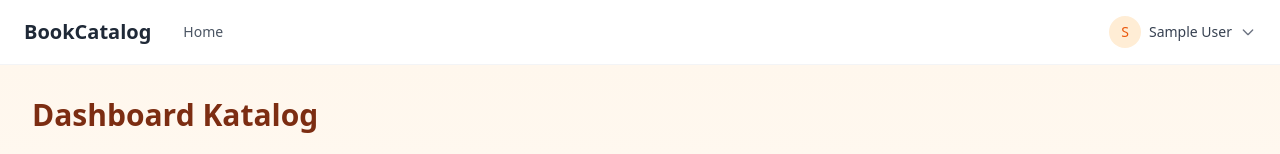
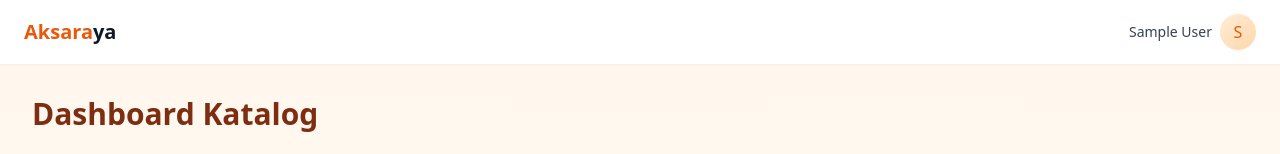
Before and after one commit to Aldeanv/aksaraya, a React (Vite) app: page /dashboard in a window 1280 px wide. Shown: the top 154 px of the page. Built offline with nearby package versions, Linux system fonts and the light colour scheme; no server answers; sample sign-in values are in the browser's storage.

Commit message:
refactor: redesign layout and integrate Navbar component across multiple pages

```diff
--- a/src/components/Navbar.tsx
+++ b/src/components/Navbar.tsx
@@ -1,71 +1,124 @@
 import { useAuth } from "../context/AuthContext";
-import { Link, useNavigate } from "react-router-dom";
+import { useNavigate } from "react-router-dom";
 import { useState } from "react";
 
 export default function Navbar() {
   const { user, logout } = useAuth();
+  const [dropdownOpen, setDropdownOpen] = useState(false);
+  const [mobileMenuOpen, setMobileMenuOpen] = useState(false);
   const navigate = useNavigate();
-  const [isDropdownOpen, setIsDropdownOpen] = useState(false);
-
-  const handleLogout = () => {
-    logout();
-    navigate("/");
-  };
-
-  const toggleDropdown = () => {
-    setIsDropdownOpen(!isDropdownOpen);
-  };
 
   return (
-    <nav className="bg-white shadow-sm px-6 py-4 flex justify-between items-center border-b border-gray-100">
-      <div className="flex items-center gap-8">
-        <h1 className="text-xl font-semibold text-gray-800">BookCatalog</h1>
-        <Link
-          to="/"
-          className="text-gray-600 hover:text-orange-500 transition-colors text-sm"
+    <div className="bg-white shadow-sm sticky top-0 z-30">
+      {mobileMenuOpen && (
+        <div
+          className="fixed inset-0 bg-black bg-opacity-50 z-40 lg:hidden"
+          onClick={() => setMobileMenuOpen(false)}
+        />
+      )}
+      <header>
+        <div className="container mx-auto px-4 sm:px-6">
+          <div className="flex items-center justify-between h-16">
+            <div className="flex items-center">
+              <h1
+                className="text-lg sm:text-xl font-bold text-gray-900 cursor-pointer"
+                onClick={() => navigate("/")}
+              >
+                <span className="text-orange-600">Aksara</span>ya
+              </h1>
+            </div>
+
+            <div className="flex items-center space-x-2 sm:space-x-4">
+              {user ? (
+                <div className="relative">
+                  <button
+                    onClick={() => setDropdownOpen(!dropdownOpen)}
+                    className="flex items-center space-x-2"
+                  >
+                    <div className="hidden sm:block text-sm font-medium text-gray-700">
+                      {user.name}
+                    </div>
+                    <div className="h-8 w-8 sm:h-9 sm:w-9 rounded-full bg-gradient-to-br from-orange-100 to-orange-200 flex items-center justify-center text-orange-600 font-medium">
+                      {user.name.charAt(0).toUpperCase()}
+                    </div>
+                  </button>
+
+                  {dropdownOpen && (
+                    <div className="absolute right-0 mt-2 w-48 sm:w-56 bg-white rounded-lg shadow-lg border border-gray-100 z-50 overflow-hidden">
+                      <div className="py-1">
+                        <div className="px-4 py-3 border-b border-gray-100">
+                          <p className="text-sm font-medium text-gray-900">
+                            {user.name}
+                          </p>
+                          <p className="text-xs text-gray-500 truncate">
+                            {user.email}
+                          </p>
+                        </div>
+
+                        {user.role === "admin" && (
+                          <button
+                            onClick={() => {
+                              navigate("/dashboard");
+                              setDropdownOpen(false);
+                            }}
+                            className="block w-full text-left px-4 py-2 text-sm text-gray-700 hover:bg-gray-50 transition-colors"
+                          >
+                            Dashboard
+                          </button>
+                        )}
+
+                        <button
+                          onClick={() => {
+                            navigate("/");
+                            setDropdownOpen(false);
+                          }}
+                          className="block w-full text-left px-4 py-2 text-sm text-gray-700 hover:bg-gray-50 transition-colors"
                         >
                           Home
-        </Link>
+                        </button>
+                        <button
+                          onClick={() => {
+                            navigate("/profile");
+                            setDropdownOpen(false);
+                          }}
+                          className="block w-full text-left px-4 py-2 text-sm text-gray-700 hover:bg-gray-50 transition-colors"
+                        >
+                          Profil Saya
+                        </button>
+                        <button
+                          onClick={() => {
+                            logout();
+                            navigate("/login");
+                            setDropdownOpen(false);
+                          }}
+                          className="block w-full text-left px-4 py-2 text-sm text-gray-700 hover:bg-gray-50 transition-colors"
+                        >
+                          Keluar
+                        </button>
                       </div>
-
-      <div className="relative">
+                    </div>
+                  )}
+                </div>
+              ) : (
+                <div className="flex items-center space-x-2">
                   <button
-          onClick={toggleDropdown}
-          className="flex items-center gap-2 focus:outline-none"
+                    onClick={() => navigate("/login")}
+                    className="hidden sm:block px-3 sm:px-4 py-1.5 sm:py-2 text-sm text-orange-600 hover:text-white border border-orange-600 rounded-full hover:bg-orange-600 transition-colors"
                   >
-          <div className="w-8 h-8 rounded-full bg-orange-100 flex items-center justify-center">
-            <span className="text-orange-600 text-sm font-medium">
-              {user?.name.charAt(0).toUpperCase()}
-            </span>
-          </div>
-          <div className="text-sm text-gray-700">
-            <p className="font-medium">{user?.name}</p>
-          </div>
-          <svg
-            className={`w-4 h-4 text-gray-500 transition-transform ${isDropdownOpen ? 'rotate-180' : ''}`}
-            fill="none"
-            viewBox="0 0 24 24"
-            stroke="currentColor"
+                    Masuk
+                  </button>
+                  <button
+                    onClick={() => navigate("/register")}
+                    className="px-3 sm:px-4 py-1.5 sm:py-2 text-sm bg-orange-600 text-white rounded-full hover:bg-orange-700 transition-colors"
                   >
-            <path strokeLinecap="round" strokeLinejoin="round" strokeWidth={2} d="M19 9l-7 7-7-7" />
-          </svg>
-        </button>
-
-        {isDropdownOpen && (
-          <div className="absolute right-0 mt-2 w-48 bg-white rounded-md shadow-lg py-1 z-10 border border-gray-100">
-            <div className="px-4 py-2 text-sm text-gray-700 border-b border-gray-100">
-              <p className="font-medium">{user?.name}</p>
-              <p className="text-xs text-gray-500">{user?.role}</p>
-            </div>
-            <button
-              onClick={handleLogout}
-              className="block w-full text-left px-4 py-2 text-sm text-gray-700 hover:bg-gray-100 hover:text-orange-500 transition-colors"
-            >
-              Logout
+                    Daftar
                   </button>
                 </div>
               )}
             </div>
-    </nav>
+          </div>
+        </div>
+      </header>
+    </div>
   );
 }
--- a/src/pages/client/detailPage.tsx
+++ b/src/pages/client/detailPage.tsx
@@ -2,6 +2,7 @@ import { useEffect, useState } from "react";
 import { useParams, useNavigate } from "react-router-dom";
 import { useAuth } from "../../context/AuthContext";
 import { Catalog } from "../../types";
+import Navbar from "../../components/Navbar";
 
 const BASE_URL = import.meta.env.VITE_API_URL;
 
@@ -139,28 +140,10 @@ export default function CatalogDetail() {
   }
 
   return (
+    <>
+    <Navbar />
       <div className="min-h-screen bg-gradient-to-br from-gray-50 to-white">
-      <div className="max-w-7xl mx-auto px-4 sm:px-6 lg:px-8 py-12">
-        <button
-          onClick={() => navigate(-1)}
-          className="flex items-center text-orange-600 hover:text-orange-800 mb-8 transition-all group"
-        >
-          <svg
-            className="w-5 h-5 mr-2 group-hover:-translate-x-1 transition-transform"
-            fill="none"
-            viewBox="0 0 24 24"
-            stroke="currentColor"
-          >
-            <path
-              strokeLinecap="round"
-              strokeLinejoin="round"
-              strokeWidth={2}
-              d="M10 19l-7-7m0 0l7-7m-7 7h18"
-            />
-          </svg>
-          Kembali
-        </button>
-
+        <div className="max-w-7xl mx-auto px-4 sm:px-6 lg:px-8 py-6">
           <div className="bg-white rounded-3xl shadow-xl overflow-hidden">
             <div className="flex flex-col lg:flex-row">
               <div className="lg:w-1/3 xl:w-1/4 p-6 lg:p-8 flex flex-col items-center">
@@ -270,7 +253,9 @@ export default function CatalogDetail() {
                         Deskripsi
                       </h3>
                       <div className="prose max-w-none text-gray-700">
-                      <p className="whitespace-pre-line">{catalog.synopsis}</p>
+                        <p className="whitespace-pre-line">
+                          {catalog.synopsis}
+                        </p>
                       </div>
                     </div>
                   )}
@@ -280,5 +265,6 @@ export default function CatalogDetail() {
           </div>
         </div>
       </div>
+    </>
   );
 }
--- a/src/pages/client/home.tsx
+++ b/src/pages/client/home.tsx
@@ -69,7 +69,7 @@ export default function Home() {
         />
       )}
 
-      <header className="bg-white shadow-sm sticky top-0 z-30">
+      <header className="bg-white shadow-sm sticky top-0 z-50">
         <div className="container mx-auto px-4 sm:px-6">
           <div className="flex items-center justify-between h-16">
             <div className="flex items-center">
@@ -169,6 +169,19 @@ export default function Home() {
                             {user.email}
                           </p>
                         </div>
+
+                        {user.role === "admin" && (
+                          <button
+                            onClick={() => {
+                              navigate("/dashboard");
+                              setDropdownOpen(false);
+                            }}
+                            className="block w-full text-left px-4 py-2 text-sm text-gray-700 hover:bg-gray-50 transition-colors"
+                          >
+                            Dashboard
+                          </button>
+                        )}
+
                         <button
                           onClick={() => {
                             navigate("/profile");
@@ -240,7 +253,7 @@ export default function Home() {
         </div>
       </header>
 
-      <div className="flex flex-1">
+      <div className="flex flex-1 z-10">
         <aside
           className={`fixed inset-y-0 left-0 w-64 transform ${
             mobileMenuOpen ? "translate-x-0" : "-translate-x-full"
@@ -411,7 +424,7 @@ export default function Home() {
               </div>
             </div>
           )}
-          {totalPage >= 1 && (
+          {totalPage > 1 && (
             <div className="flex justify-center items-center gap-2 mt-6">
               <button
                 onClick={() => setPage((prev) => Math.max(prev - 1, 1))}
```
Also changed, not shown: src/pages/client/profilePage.tsx (+26 -7 lines). Lines whose indentation alone changed are shown as unchanged.
